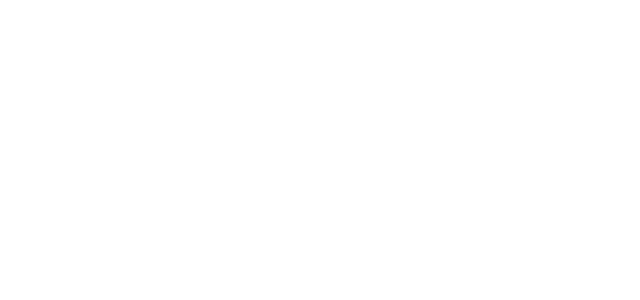
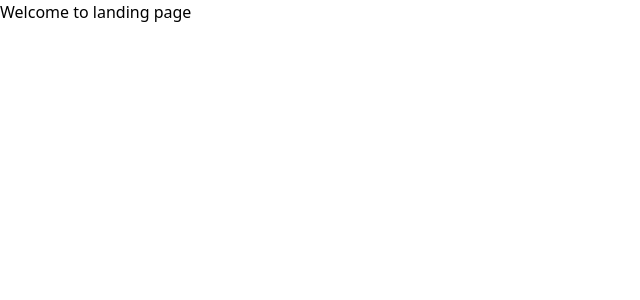
Before and after one commit to CalypsoJeff/URL-Shortener, a React (Vite) app in the folder client/: page / in a window 1280 px wide. Before the commit this address had no page. Shown: the top 300 px of the page, without its empty margins (0-640 px from the left). Built offline with nearby package versions, Linux system fonts and the light colour scheme.

Commit message:
url added landing

```diff
--- a/client/src/App.tsx
+++ b/client/src/App.tsx
@@ -3,6 +3,7 @@
 import LoginPage from "./pages/LoginPage";
 import RegisterPage from "./pages/RegisterPage";
 import Dashboard from "./pages/Dashboard";
+import LandingPage from "./pages/LandingPage";
 
 function App() {
   return (
@@ -12,6 +13,8 @@
           <Route path="/login" element={<LoginPage />} />
           <Route path="/register" element={<RegisterPage />} />
           <Route path="/home" element={<Dashboard />} />
+          <Route path="/" element={<LandingPage />} />
+
         </Routes>
       </BrowserRouter>
     </>
--- /dev/null
+++ b/client/src/pages/LandingPage.tsx
@@ -0,0 +1,10 @@
+
+function LandingPage() {
+  return (
+    <div>
+      <h1>Welcome to landing page</h1>
+    </div>
+  )
+}
+
+export default LandingPage
```
Also changed, not shown: 1 other file (tests, documents, lock files or other folders).
